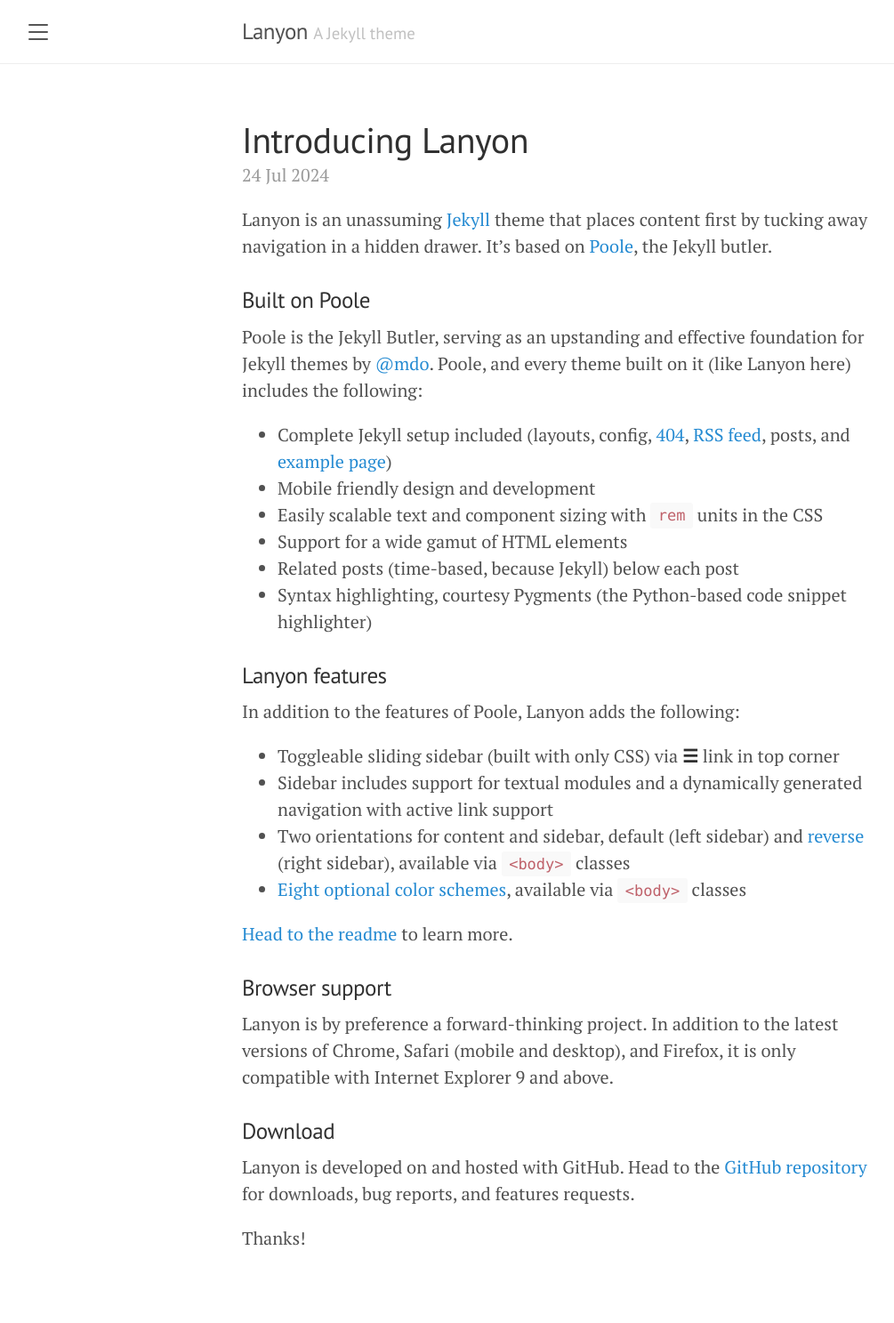
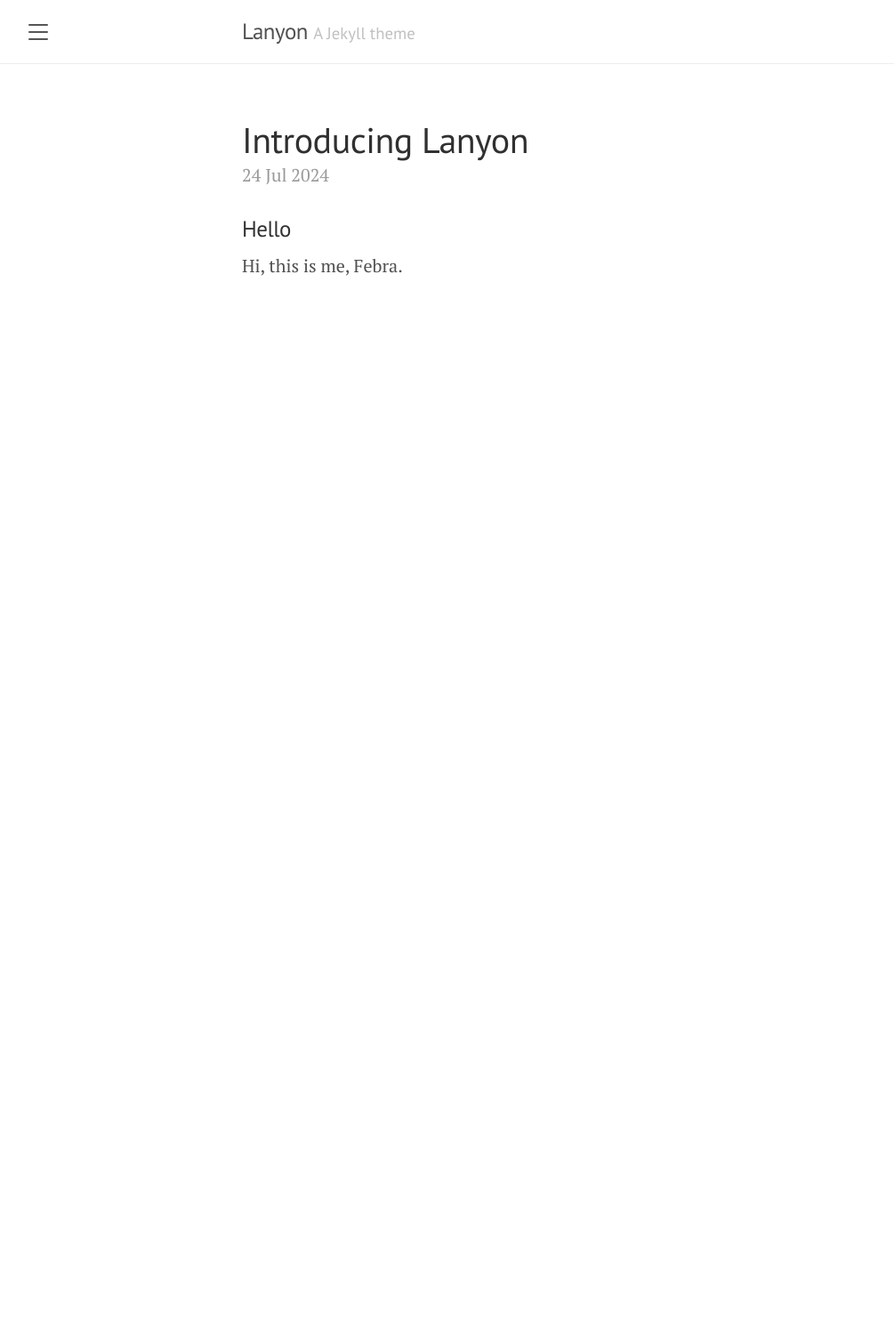
Before and after one commit to FebraS/febras.github.io, a Jekyll site: the page built from _posts/2024-07-24-welcome.md, in a window 1280 px wide. Shown: the whole page at 89% size, without its empty margins (8-1013 px from the left). Built offline with Jekyll 4.4.1, drawn with Linux system fonts in a browser that asks for light colours; after the commit the page ends 900 px from its top, so only the background shows below that.

Commit message:
Update 2024-07-24-welcome.md

```diff
--- a/_posts/2024-07-24-welcome.md
+++ b/_posts/2024-07-24-welcome.md
@@ -3,36 +3,6 @@
 title: Introducing Lanyon
 ---
 
-Lanyon is an unassuming [Jekyll](http://jekyllrb.com) theme that places content first by tucking away navigation in a hidden drawer. It's based on [Poole](http://getpoole.com), the Jekyll butler.
+### Hello
 
-### Built on Poole
-
-Poole is the Jekyll Butler, serving as an upstanding and effective foundation for Jekyll themes by [@mdo](https://twitter.com/mdo). Poole, and every theme built on it (like Lanyon here) includes the following:
-
-* Complete Jekyll setup included (layouts, config, [404](/404), [RSS feed](/atom.xml), posts, and [example page](/about))
-* Mobile friendly design and development
-* Easily scalable text and component sizing with `rem` units in the CSS
-* Support for a wide gamut of HTML elements
-* Related posts (time-based, because Jekyll) below each post
-* Syntax highlighting, courtesy Pygments (the Python-based code snippet highlighter)
-
-### Lanyon features
-
-In addition to the features of Poole, Lanyon adds the following:
-
-* Toggleable sliding sidebar (built with only CSS) via **☰** link in top corner
-* Sidebar includes support for textual modules and a dynamically generated navigation with active link support
-* Two orientations for content and sidebar, default (left sidebar) and [reverse](https://github.com/poole/lanyon#reverse-layout) (right sidebar), available via `<body>` classes
-* [Eight optional color schemes](https://github.com/poole/lanyon#themes), available via `<body>` classes
-
-[Head to the readme](https://github.com/poole/lanyon#readme) to learn more.
-
-### Browser support
-
-Lanyon is by preference a forward-thinking project. In addition to the latest versions of Chrome, Safari (mobile and desktop), and Firefox, it is only compatible with Internet Explorer 9 and above.
-
-### Download
-
-Lanyon is developed on and hosted with GitHub. Head to the <a href="https://github.com/poole/lanyon">GitHub repository</a> for downloads, bug reports, and features requests.
-
-Thanks!
+Hi, this is me, Febra.
```
